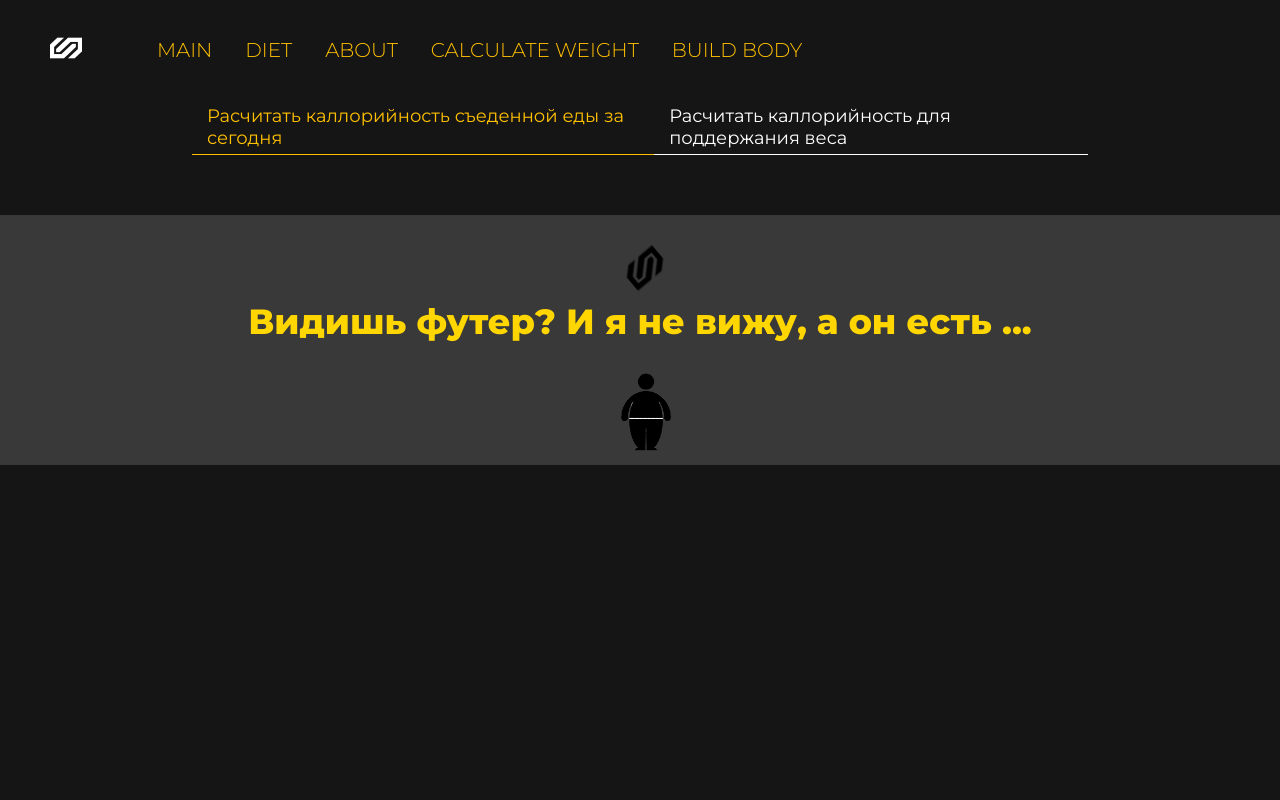
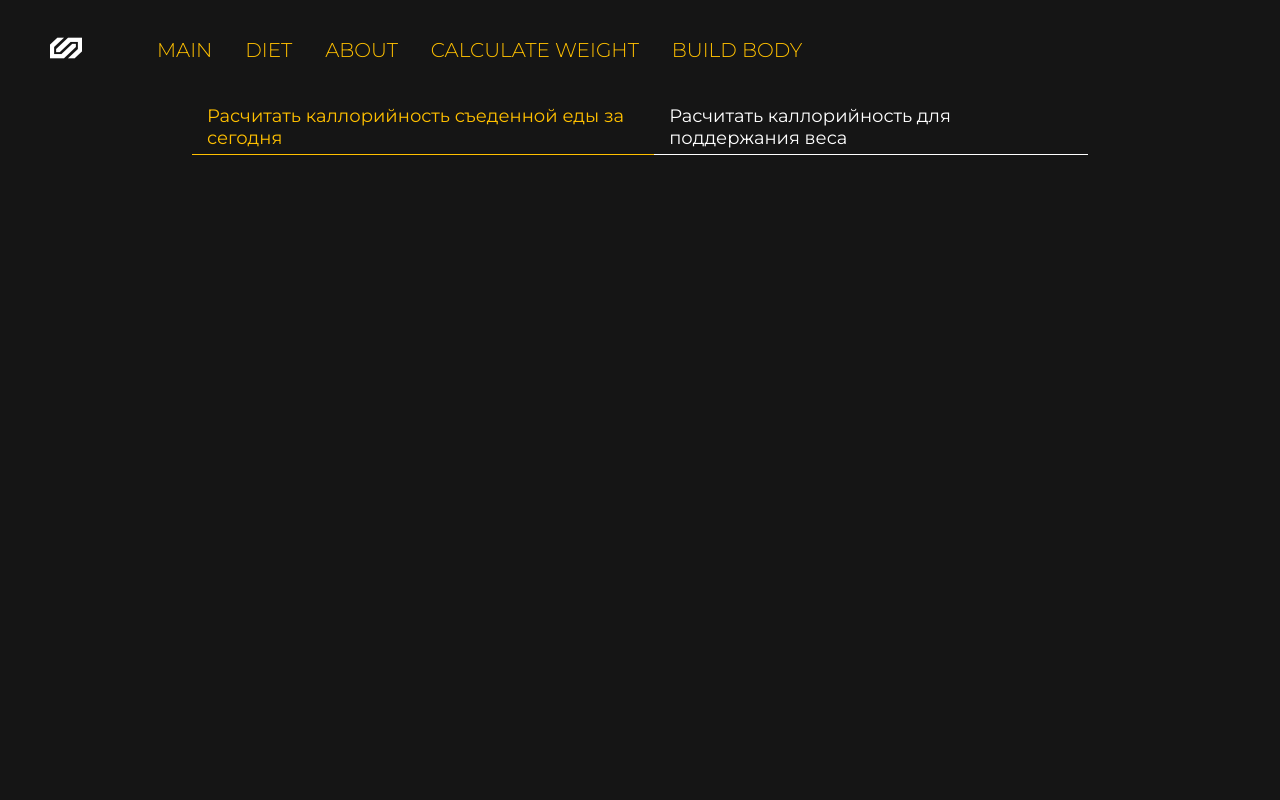
Before and after one commit to SulimanVu/Health-Front, a React (Create React App) app: page /calc in a window 1280 px wide. Shown: the top 800 px of the page. Built offline with nearby package versions, Linux system fonts and the light colour scheme.

Commit message:
Подправил высоту страницы калькулятора

```diff
--- a/src/pages/Calc/Calc.module.scss
+++ b/src/pages/Calc/Calc.module.scss
@@ -1,5 +1,6 @@
 .col {
   width: 100%;
+  height: 80vh;
   background-color: #151515;
   .links {
     width: 70%;
```
